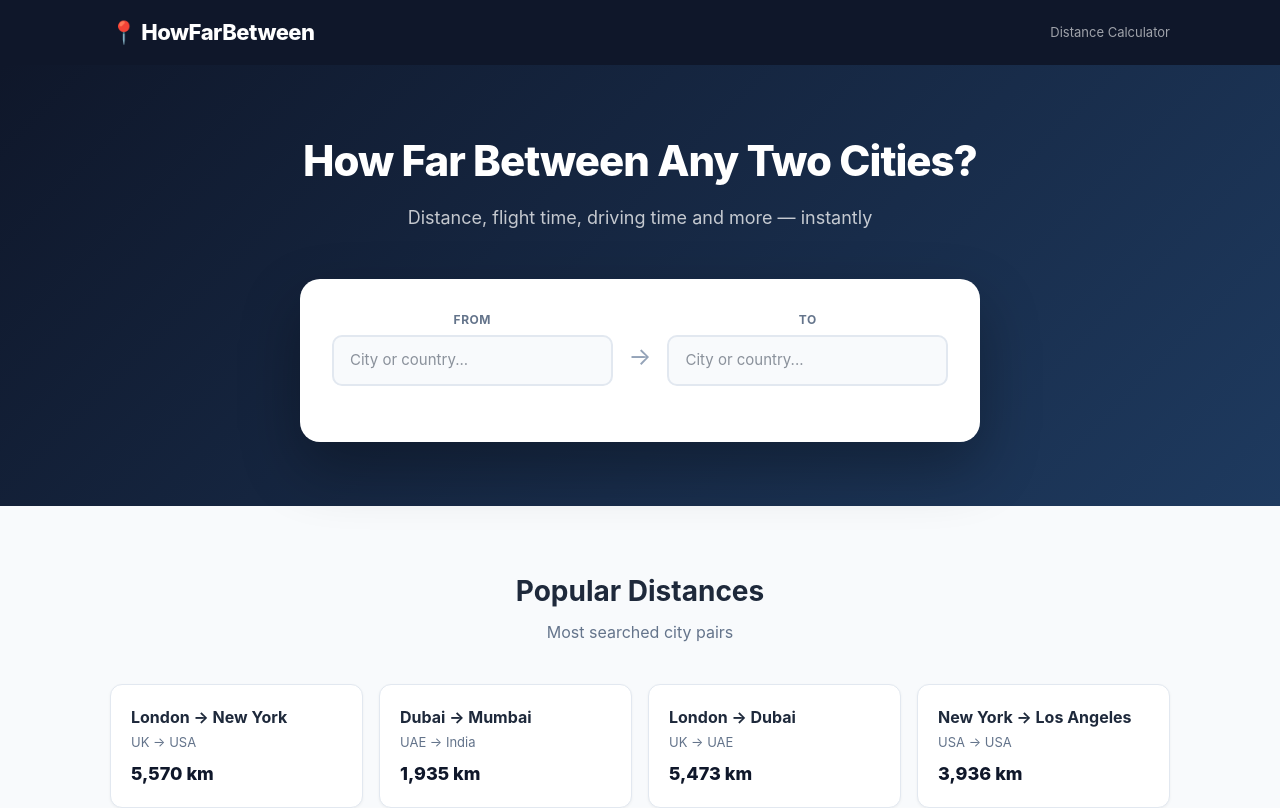
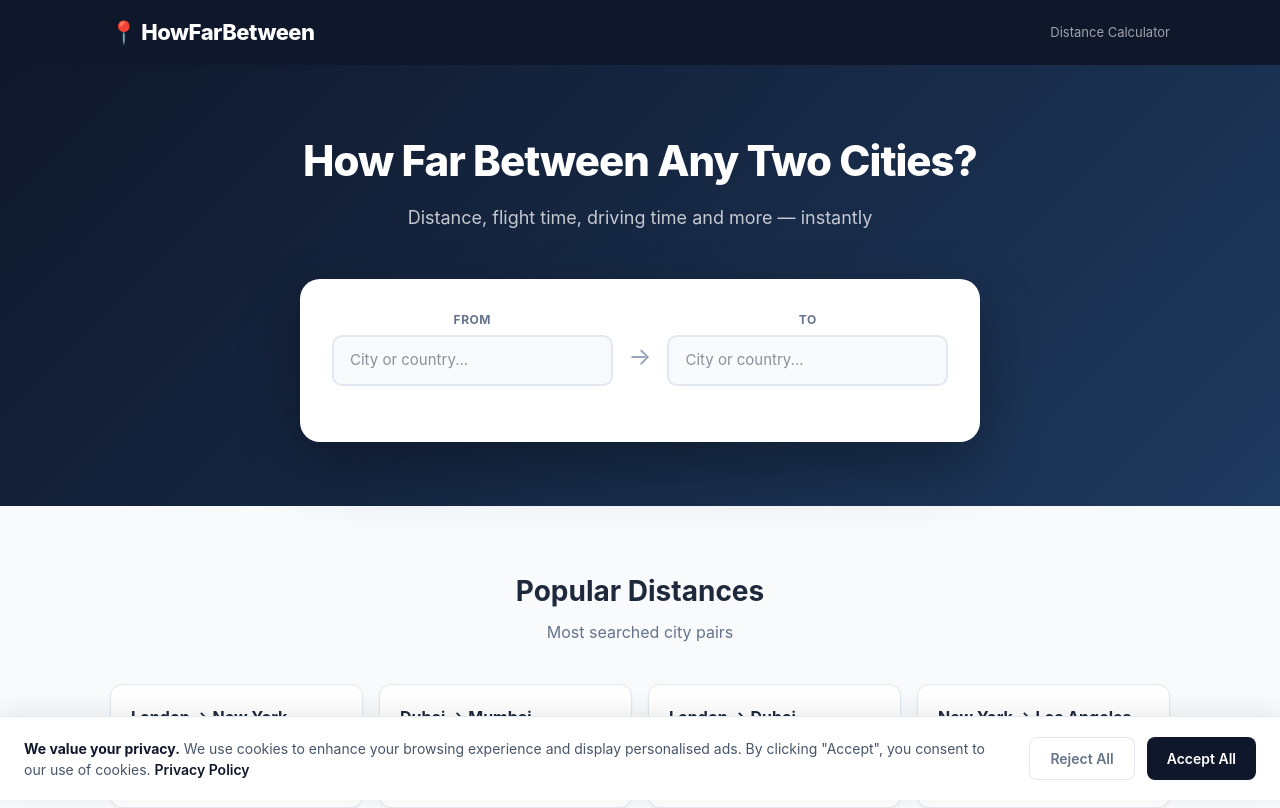
Before and after one commit to thisispazi/howfarbetween, a Next.js app: page / in a window 1280 px wide. Shown: the top 808 px of the page. Built offline with nearby package versions, Linux system fonts and the light colour scheme.

Commit message:
Add cookie banner and legal pages

```diff
--- /dev/null
+++ b/app/components/CookieBanner.tsx
@@ -0,0 +1,83 @@
+'use client'
+import { useState, useEffect } from 'react'
+
+export default function CookieBanner() {
+  const [visible, setVisible] = useState(false)
+
+  useEffect(() => {
+    const consent = localStorage.getItem('cookie-consent')
+    if (!consent) setVisible(true)
+  }, [])
+
+  const accept = () => {
+    localStorage.setItem('cookie-consent', 'accepted')
+    setVisible(false)
+  }
+
+  const reject = () => {
+    localStorage.setItem('cookie-consent', 'rejected')
+    setVisible(false)
+  }
+
+  if (!visible) return null
+
+  return (
+    <div style={{
+      position: 'fixed',
+      bottom: 0,
+      left: 0,
+      right: 0,
+      background: 'white',
+      borderTop: '1px solid #e2e8f0',
+      padding: '20px 24px',
+      zIndex: 9999,
+      boxShadow: '0 -4px 24px rgba(0,0,0,0.08)',
+      display: 'flex',
+      alignItems: 'center',
+      justifyContent: 'space-between',
+      gap: '24px',
+      flexWrap: 'wrap'
+    }}>
+      <div style={{ flex: 1, minWidth: '200px' }}>
+        <p style={{ fontSize: '14px', color: '#475569', margin: 0, lineHeight: '1.5' }}>
+          <strong style={{ color: '#0f172a' }}>We value your privacy.</strong>{' '}
+          We use cookies to enhance your browsing experience and display personalised ads.
+          By clicking "Accept", you consent to our use of cookies.{' '}
+          <a href="/privacy" style={{ color: '#0f172a', fontWeight: '600' }}>Privacy Policy</a>
+        </p>
+      </div>
+      <div style={{ display: 'flex', gap: '12px', flexShrink: 0 }}>
+        <button
+          onClick={reject}
+          style={{
+            padding: '10px 20px',
+            border: '1px solid #e2e8f0',
+            borderRadius: '8px',
+            background: 'white',
+            color: '#64748b',
+            fontSize: '14px',
+            fontWeight: '600',
+            cursor: 'pointer'
+          }}
+        >
+          Reject All
+        </button>
+        <button
+          onClick={accept}
+          style={{
+            padding: '10px 20px',
+            border: 'none',
+            borderRadius: '8px',
+            background: '#0f172a',
+            color: 'white',
+            fontSize: '14px',
+            fontWeight: '600',
+            cursor: 'pointer'
+          }}
+        >
+          Accept All
+        </button>
+      </div>
+    </div>
+  )
+}
--- a/app/layout.tsx
+++ b/app/layout.tsx
@@ -1,5 +1,6 @@
 import type { Metadata } from 'next'
 import './globals.css'
+import CookieBanner from './components/CookieBanner'
 
 export const metadata: Metadata = {
   title: {
@@ -21,14 +22,10 @@ export default function RootLayout({
 }) {
   return (
     <html lang="en">
-      <head>
-        <script
-          id="cookieyes"
-          type="text/javascript"
-          src="https://cdn-cookieyes.com/client_data/ac495fcc91ad0169c68375828a4707ba/script.js"
-        />
-      </head>
-      <body>{children}</body>
+      <body>
+        {children}
+        <CookieBanner />
+      </body>
     </html>
   )
 }
```
